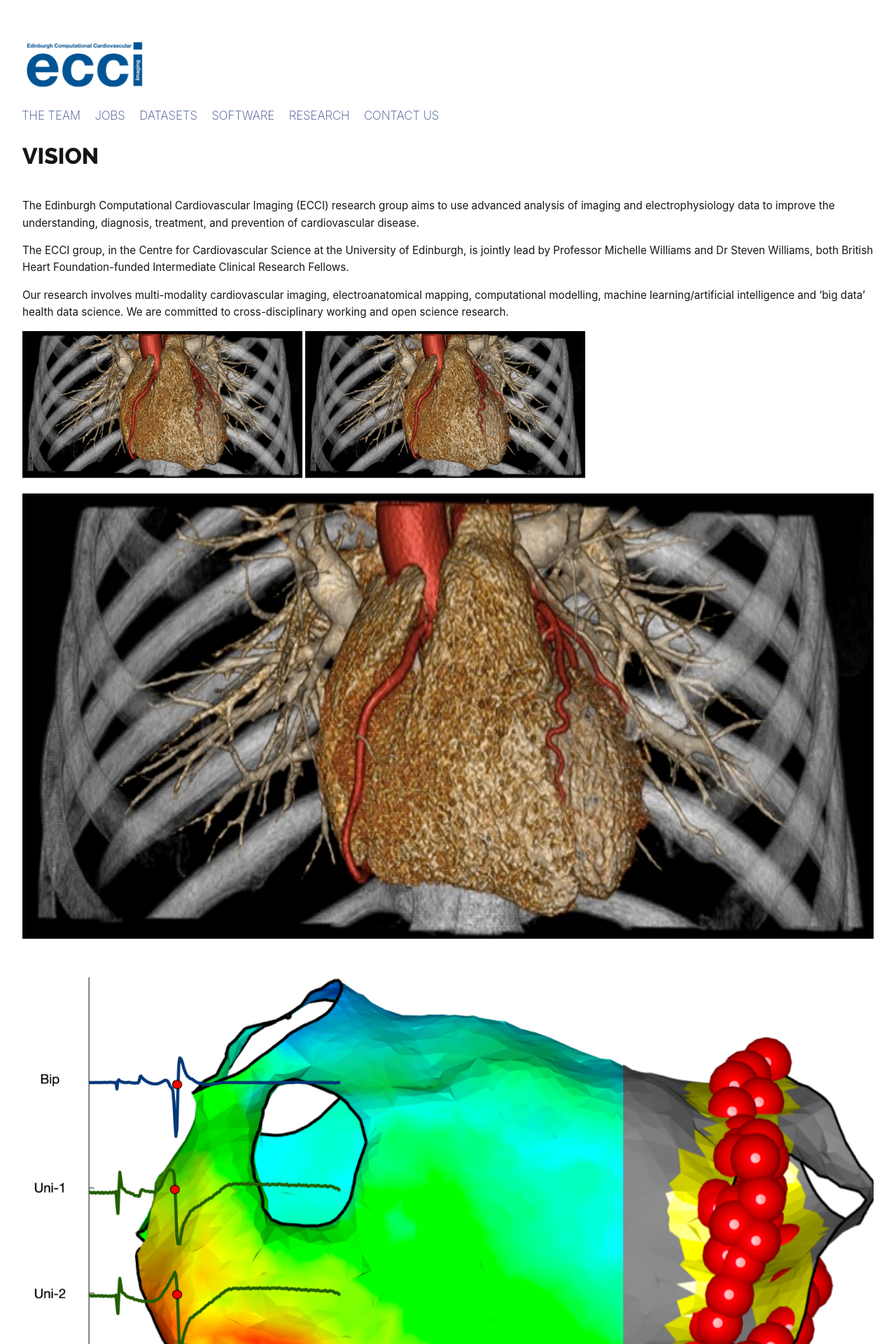
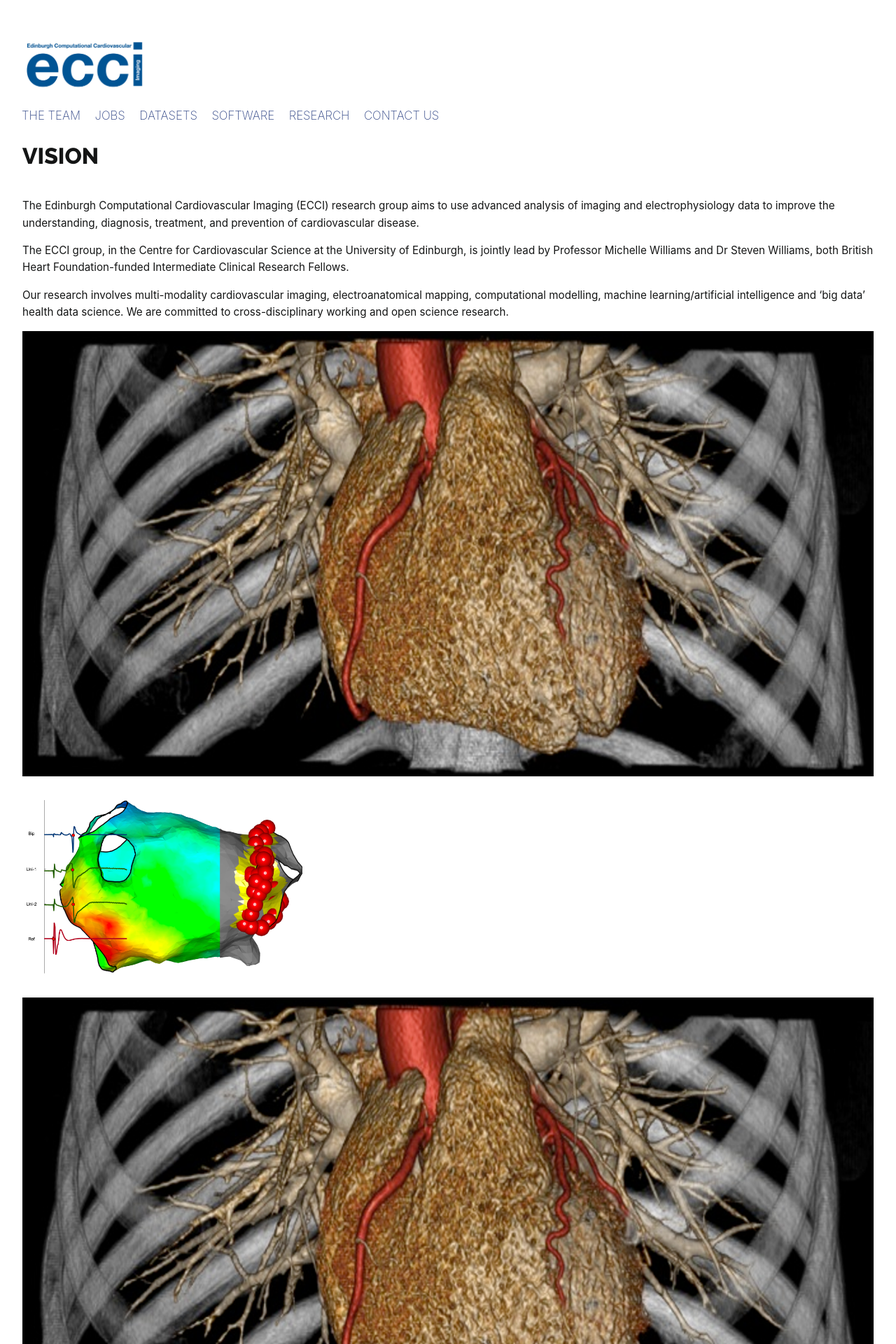
Before and after one commit to ecci-cvs/ecci-cvs.github.io, a Jekyll site: the page built from index.md, in a window 1280 px wide. Shown: the top 1920 px of the page at 70% size. Built offline with Jekyll 4.4.1, drawn with Linux system fonts in a browser that asks for light colours; some web fonts are replaced.

Commit message:
Update index.md

```diff
--- a/index.md
+++ b/index.md
@@ -10,8 +10,13 @@
 
 Our research involves multi-modality cardiovascular imaging, electroanatomical mapping, computational modelling, machine learning/artificial intelligence and ‘big data’ health data science. We are committed to cross-disciplinary working and open science research.
 
-<img src="/img/vision1.png" style="width:400px;" />
-<img src="/img/vision1.png" style="width:400px;" />
+<img
+  sizes="(max-width: 600px) 480px,
+        800px"
+  src="/img/vision1.png"
+  at="Vision 1 image" />
+
+<img src="/img/vision2.png" style="width:400px;" />
 
 <div style="clear: both"></div>
 
```
